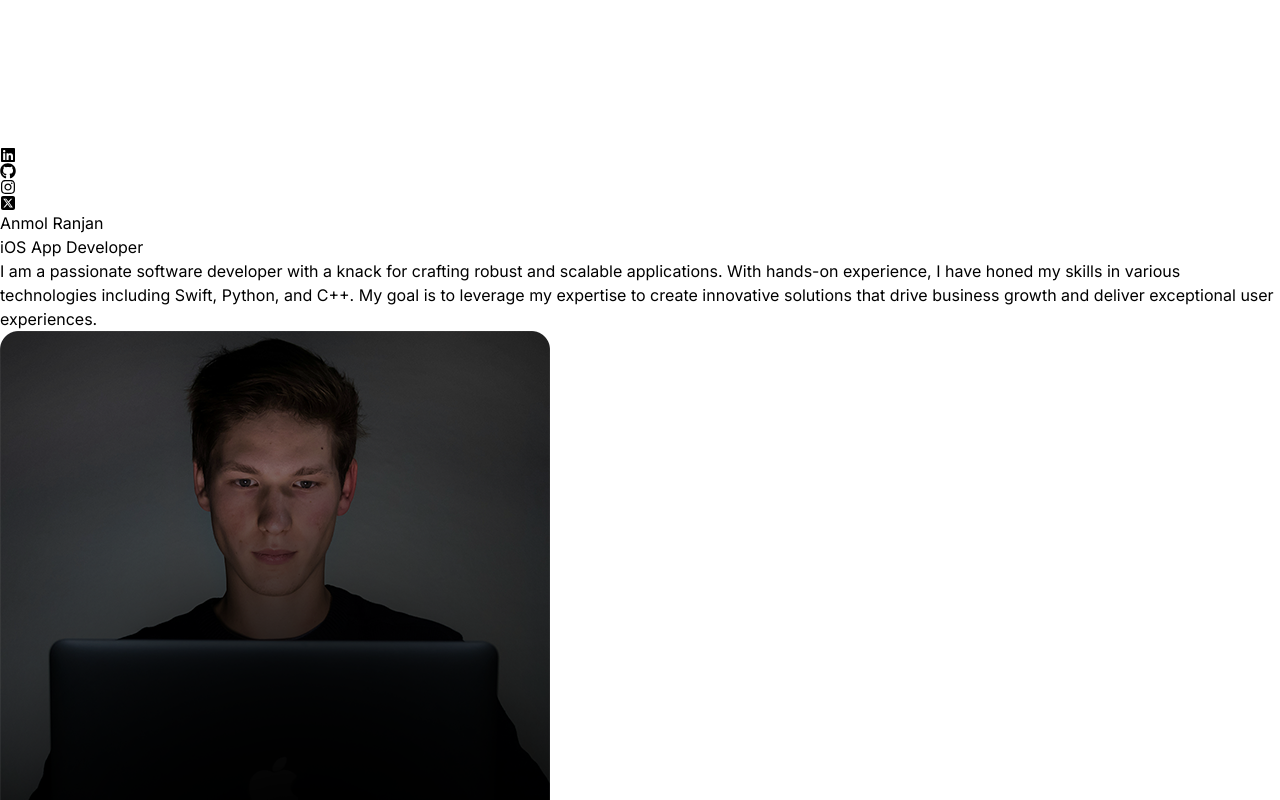
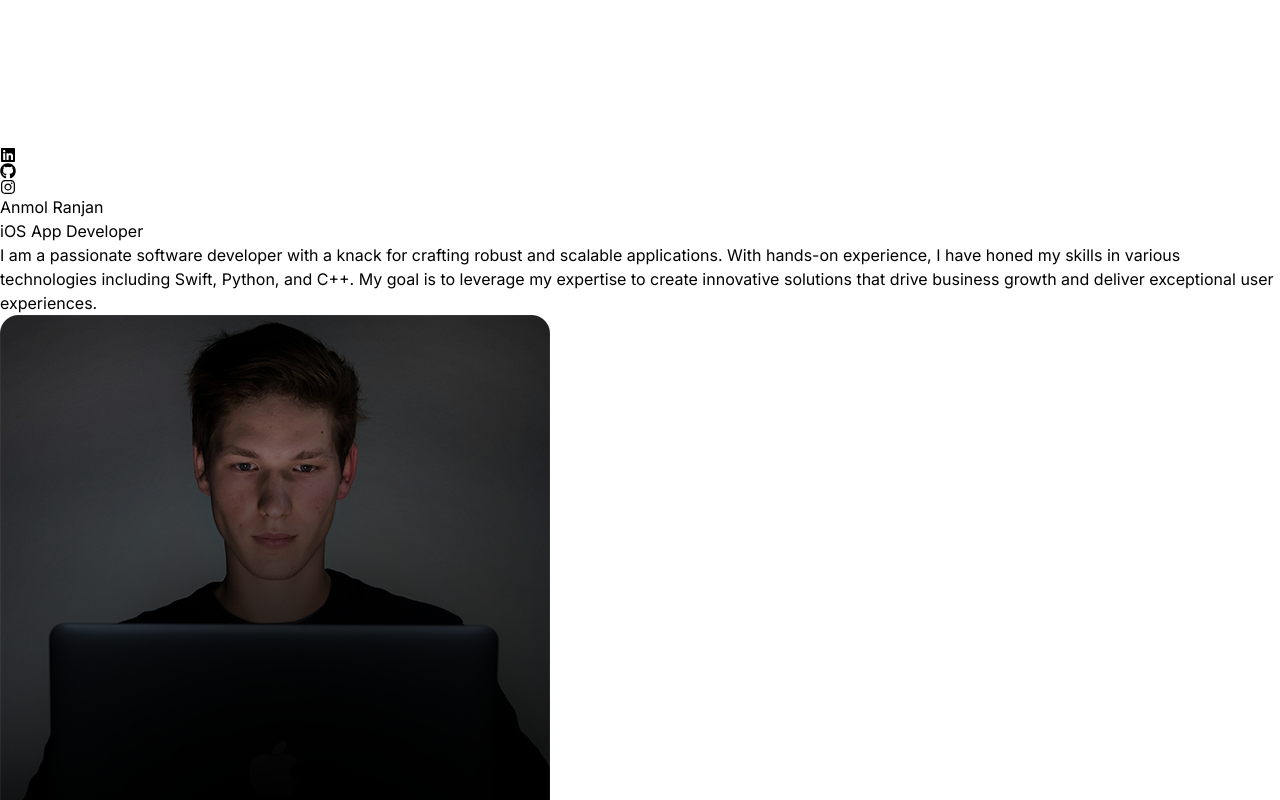
Before and after one commit to anmolranjan1/react-portfolio-anmol, a React (Vite) app: page / in a window 1280 px wide. Shown: the top 800 px of the page. Built offline with nearby package versions, Linux system fonts and the light colour scheme.

Commit message:
Links Added

```diff
--- a/package.json
+++ b/package.json
@@ -10,6 +10,7 @@
     "preview": "vite preview"
   },
   "dependencies": {
+    "framer-motion": "^11.3.12",
     "react": "^18.3.1",
     "react-dom": "^18.3.1",
     "react-icons": "^5.2.1"
--- a/src/components/Navbar.jsx
+++ b/src/components/Navbar.jsx
@@ -1,8 +1,5 @@
 import logo from "../assets/anmolRanjanLogo.png";
-import { FaLinkedin } from "react-icons/fa";
-import { FaGithub } from "react-icons/fa";
-import { FaSquareXTwitter } from "react-icons/fa6";
-import { FaInstagram } from "react-icons/fa";
+import { FaLinkedin, FaGithub, FaInstagram } from "react-icons/fa";
 
 const Navbar = () => {
   return (
@@ -11,10 +8,15 @@ const Navbar = () => {
             <img className="mx-2 w-10" src={logo} alt="logo" />
         </div>
         <div className="m-8 flex items-center justify-center gap-4 text-2xl">
-            <FaLinkedin />
-            <FaGithub />
-            <FaInstagram />
-            <FaSquareXTwitter />
+            <a href="https://www.linkedin.com/in/anmol-ranjan-098907224" target="_blank" rel="noopener noreferrer">
+                <FaLinkedin />
+            </a>
+            <a href="https://github.com/anmolranjan1" target="_blank" rel="noopener noreferrer">
+                <FaGithub />
+            </a>
+            <a href="https://www.instagram.com/anmol_ranjan_srivastava" target="_blank" rel="noopener noreferrer">
+                <FaInstagram />
+            </a>
         </div>
     </nav>
   )
```
Also changed, not shown: 1 other file (tests, documents, lock files or other folders).
